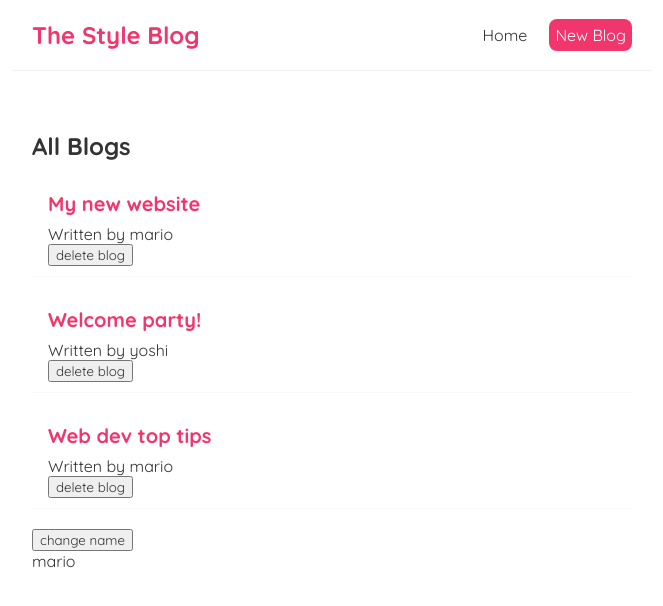
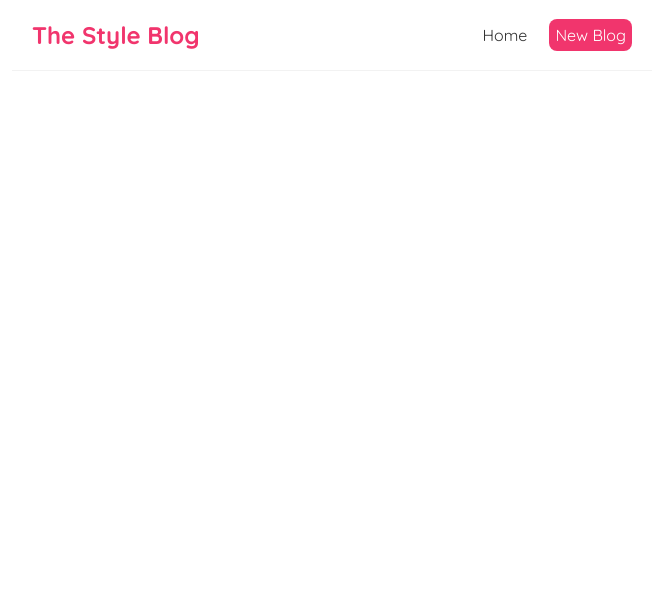
Before and after one commit to DarkinStyle/Style-blog, a React (Create React App) app: page / in a window 1280 px wide. Shown: the top 606 px of the page, without its empty margins (308-971 px from the left). Built offline with nearby package versions, Linux system fonts and the light colour scheme; data requests are answered from the project's data file; the HTML template or start-up script is replaced by a standard one.

Commit message:
done with db.json file

```diff
--- a/src/Home.js
+++ b/src/Home.js
@@ -4,11 +4,7 @@
 
 const Home = () => {
 
-    const [blogs, setBlogs] = useState([
-        { title: 'My new website', body: 'lorem ipsum...', author: 'mario', id: 1 },
-        { title: 'Welcome party!', body: 'lorem ipsum...', author: 'yoshi', id: 2 },
-        { title: 'Web dev top tips', body: 'lorem ipsum...', author: 'mario', id: 3 }
-    ]);
+    const [blogs, setBlogs] = useState(null);
 
     const [name, setName] = useState('mario');
 
@@ -18,17 +14,20 @@
     }
 
     useEffect(() => {
-        console.log('use effect ran');
-        console.log(name);
-    }, [name]); // ,[] is a empty dependency array that allow only initial first render
-
-    // a value in the , [] array can trigger the render for useEffect
+        fetch('http://localhost:8000/blogs') // fetching it from resources as a promise
+            .then(res => {
+                return res.json();
+            })
+            .then((data) => {
+                console.log(data);
+                setBlogs(data);
+            })
+    }, []);
 
     return (
         <div className="home">
-            <BlogList blogs={blogs} title="All Blogs" handleDelete={handleDelete}/>
-            <button onClick={() => setName('luigi')}>change name</button>
-            <p>{ name }</p>
+            {/* <BlogList blogs={blogs} title="All Blogs" handleDelete={handleDelete}/>  */}
+
         </div>
     );
 }
```
Also changed, not shown: data/db.json (added, +16 -0 lines).
